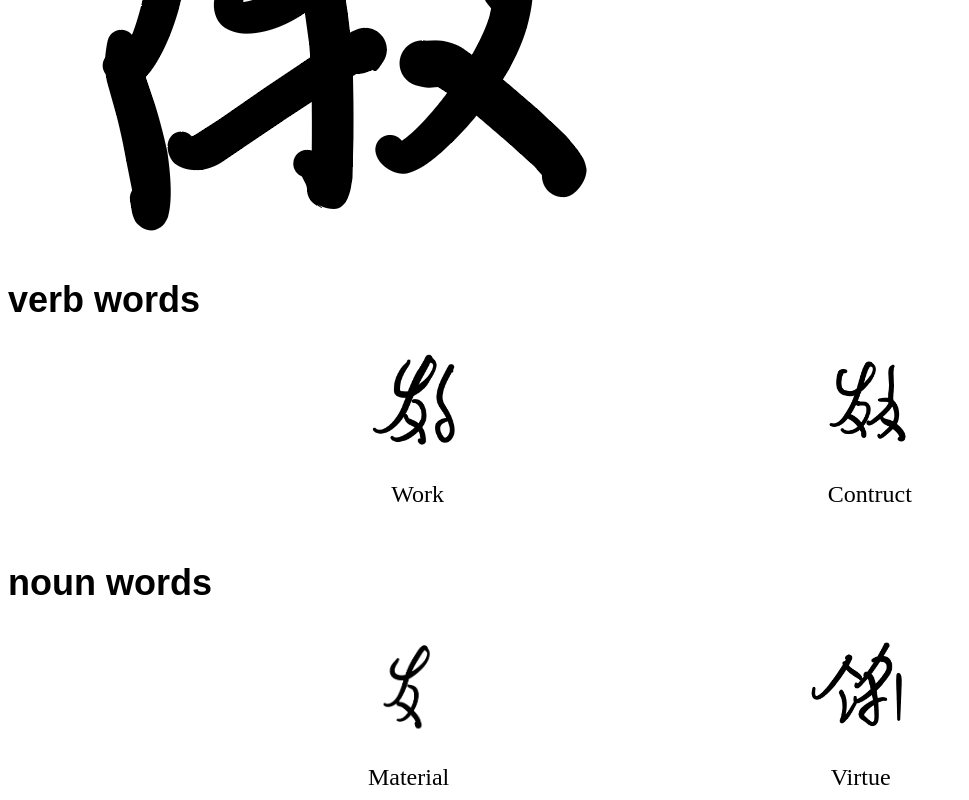
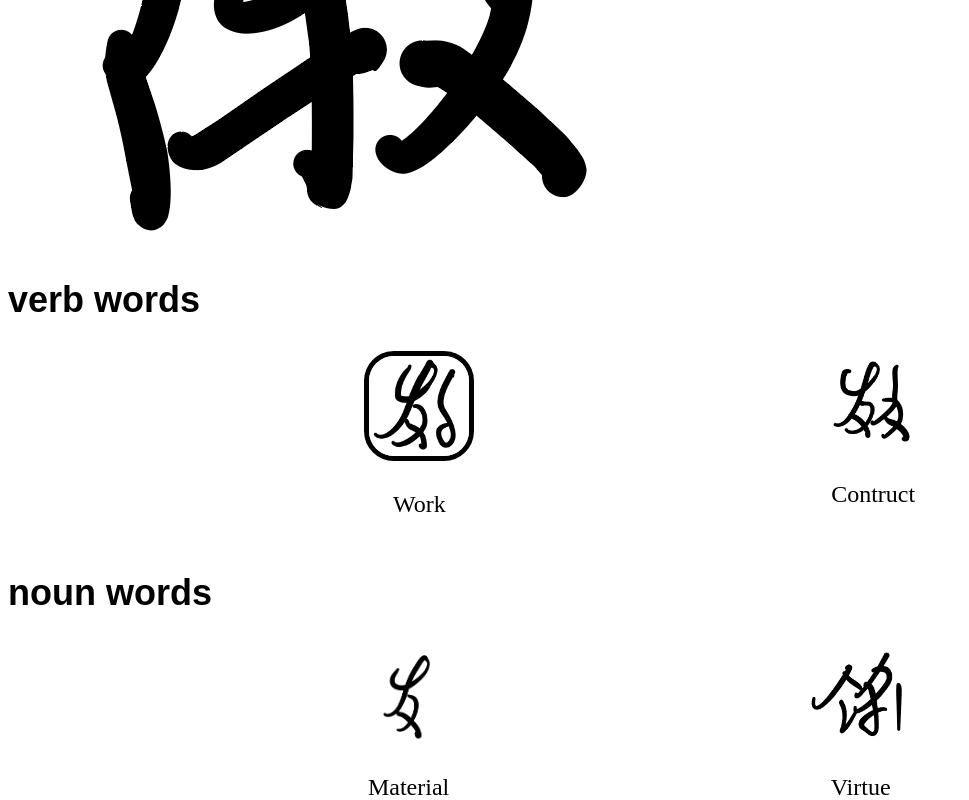
Before and after one commit to EugeneL-9929/EugeneL-9929.github.io, a plain HTML site: page decimalish_composition.html in a window 1280 px wide. In both pictures the pointer is over the picture 417 px from the left and 1064 px from the top of the page. Shown: the part 664-1464 px from the top of the page, without its empty margins (0-969 px from the left). Drawn offline with Linux system fonts and the light colour scheme.

Commit message:
change on 08182025 at 1446 on desktop

```diff
--- a/css/stylesheet.css
+++ b/css/stylesheet.css
@@ -138,3 +138,9 @@ h2{
 .flex_content img{
     height: 100px;
 }
+
+.flex_content img:hover{
+    border-style: solid;
+    border-radius: 30px;
+    border-width: 5px;
+}
```
